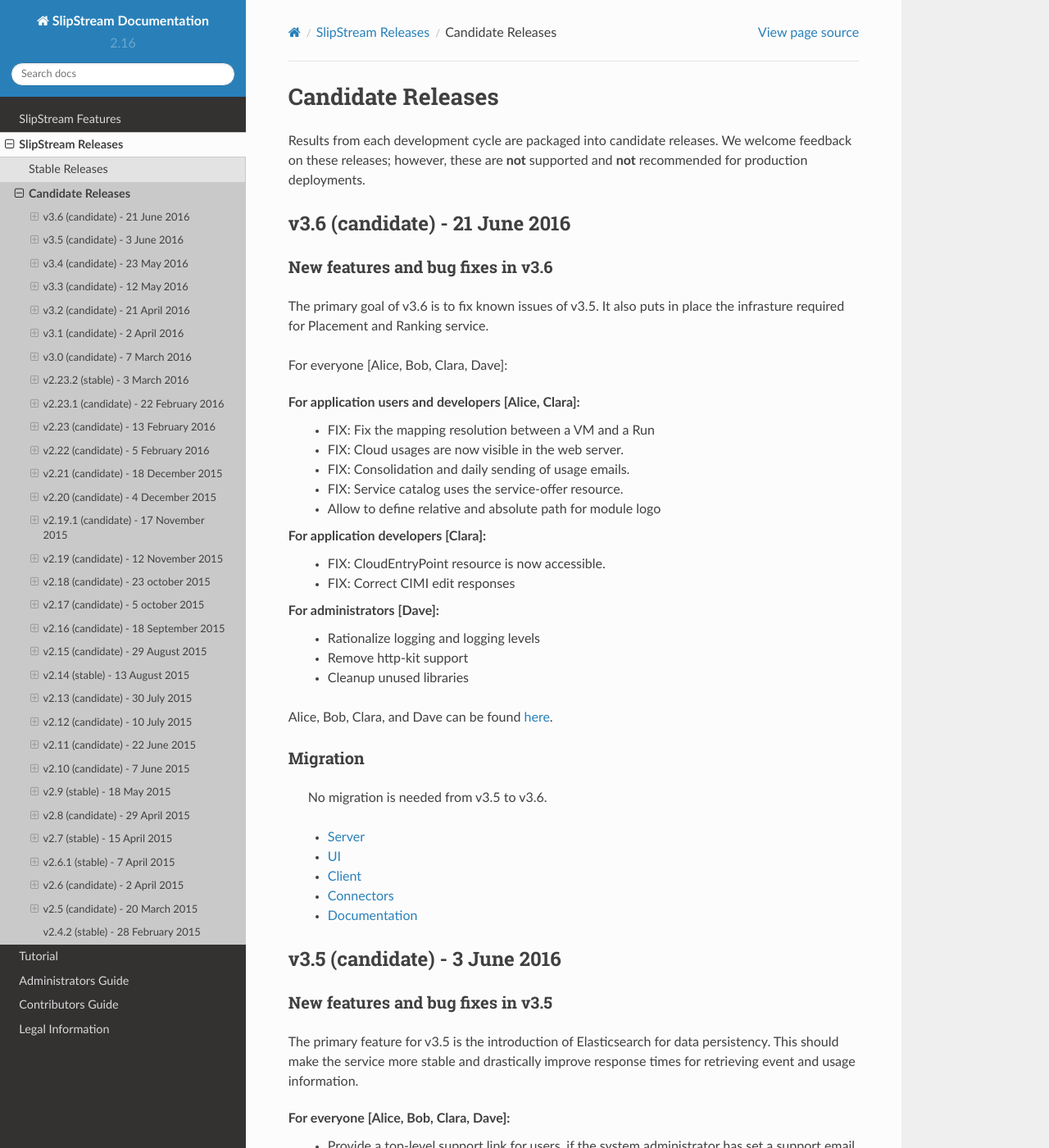
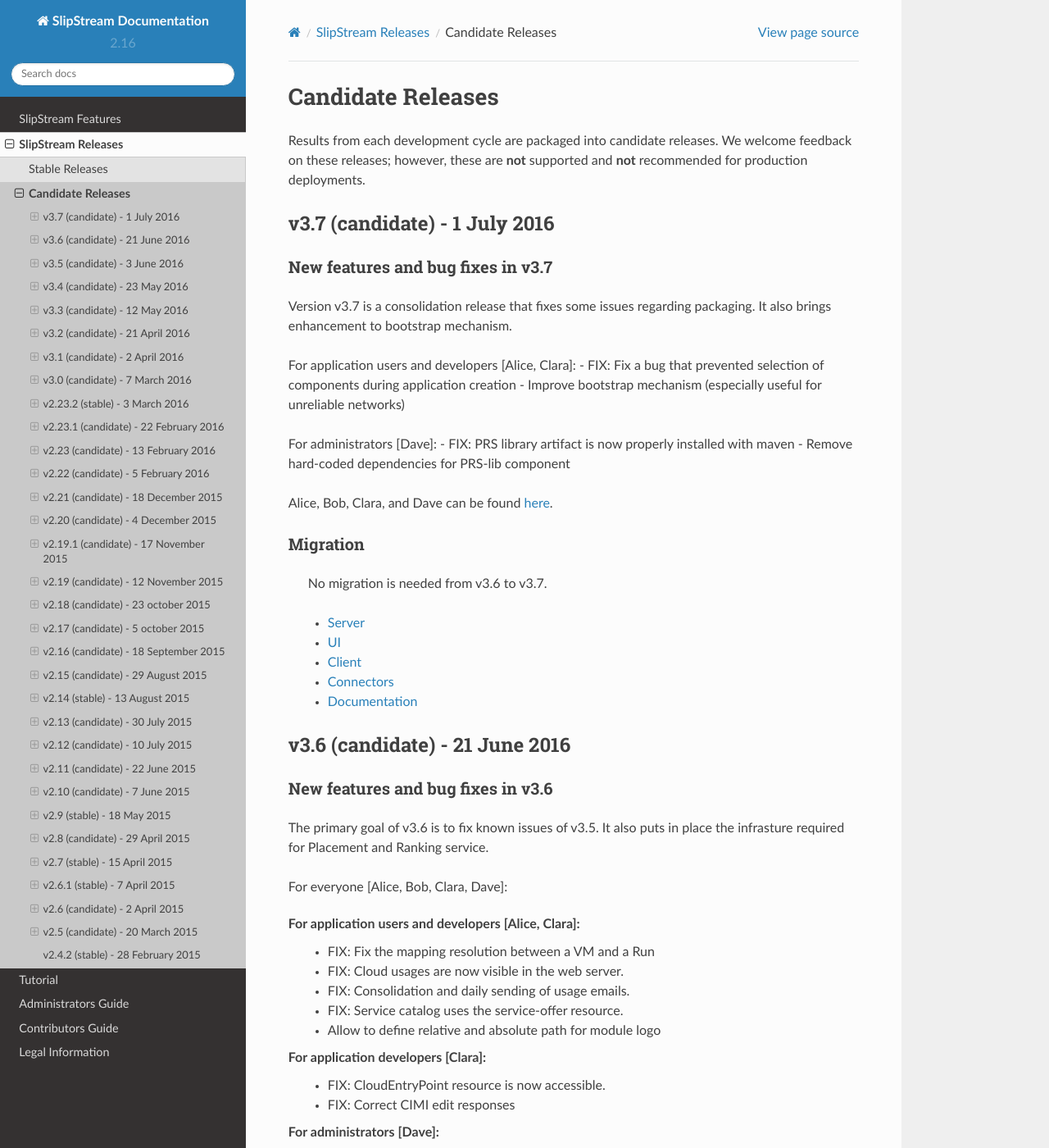
Before and after one commit to slipstream/SlipStreamDocumentation, a Sphinx documentation site: the page built from docs/release_notes/candidate_releases.rst, in a window 1280 px wide and 1400 px high. Shown: the whole window at 82% size. Built offline with Sphinx 7.4.7 and the Read the Docs theme 2.0.0, drawn with Linux system fonts in a browser that asks for light colours.

Commit message:
Add doc for v3.7

```diff
--- a/docs/release_notes/candidate_releases.rst
+++ b/docs/release_notes/candidate_releases.rst
@@ -4,6 +4,39 @@
 Results from each development cycle are packaged into candidate
 releases. We welcome feedback on these releases; however, these are
 **not** supported and **not** recommended for production deployments.
+
+v3.7 (candidate) - 1 July 2016
+------------------------------
+
+New features and bug fixes in v3.7
+~~~~~~~~~~~~~~~~~~~~~~~~~~~~~~~~~~
+
+Version v3.7 is a consolidation release that fixes some issues regarding packaging. It also brings enhancement to bootstrap mechanism.
+
+For application users and developers [Alice, Clara]:
+- FIX: Fix a bug that prevented selection of components during application creation
+- Improve bootstrap mechanism (especially useful for unreliable networks)
+
+For administrators [Dave]:
+- FIX: PRS library artifact is now properly installed with maven
+- Remove hard-coded dependencies for PRS-lib component
+
+Alice, Bob, Clara, and Dave can be found
+`here <http://sixsq.com/personae/>`_.
+
+Migration
+~~~~~~~~~
+
+ No migration is needed from v3.6 to v3.7.
+
+ Commits
+ ~~~~~~~
+
+ -  `Server <https://github.com/slipstream/SlipStreamServer/compare/v3.6-community...v3.7-community>`__
+ -  `UI <https://github.com/slipstream/SlipStreamUI/compare/v3.6-community...v3.7-community>`__
+ -  `Client <https://github.com/slipstream/SlipStreamClient/compare/v3.6-community...v3.7-community>`__
+ -  `Connectors <https://github.com/slipstream/SlipStreamConnectors/compare/v3.6-community...v3.7-community>`__
+ -  `Documentation <https://github.com/slipstream/SlipStreamDocumentation/compare/v3.5-community...v3.7-community>`__
 
 v3.6 (candidate) - 21 June 2016
 ------------------------------
```
